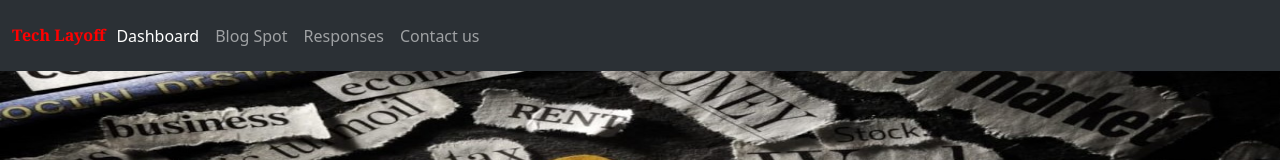
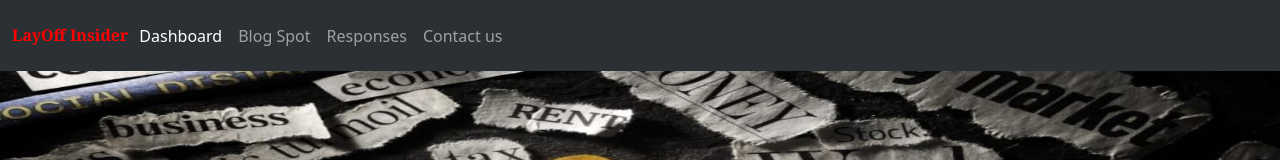
Before and after one commit to aswinshibu2001/miniproject, a website with bundled scripts: page index.html in a window 1280 px wide. Shown: the top 160 px of the page. Built offline with nearby package versions, Linux system fonts and the light colour scheme; no server answers.

Commit message:
Update index.html

```diff
--- a/index.html
+++ b/index.html
@@ -19,7 +19,7 @@
         <div class="container-fluid">
 
 
-          <p id="tl">Tech Layoff</p>
+          <p id="tl">LayOff Insider</p>
 
           <button class="navbar-toggler" type="button" data-bs-toggle="collapse"
           data-bs-target="#navbarSupportedContent" aria-controls="navbarSupportedContent"
```
